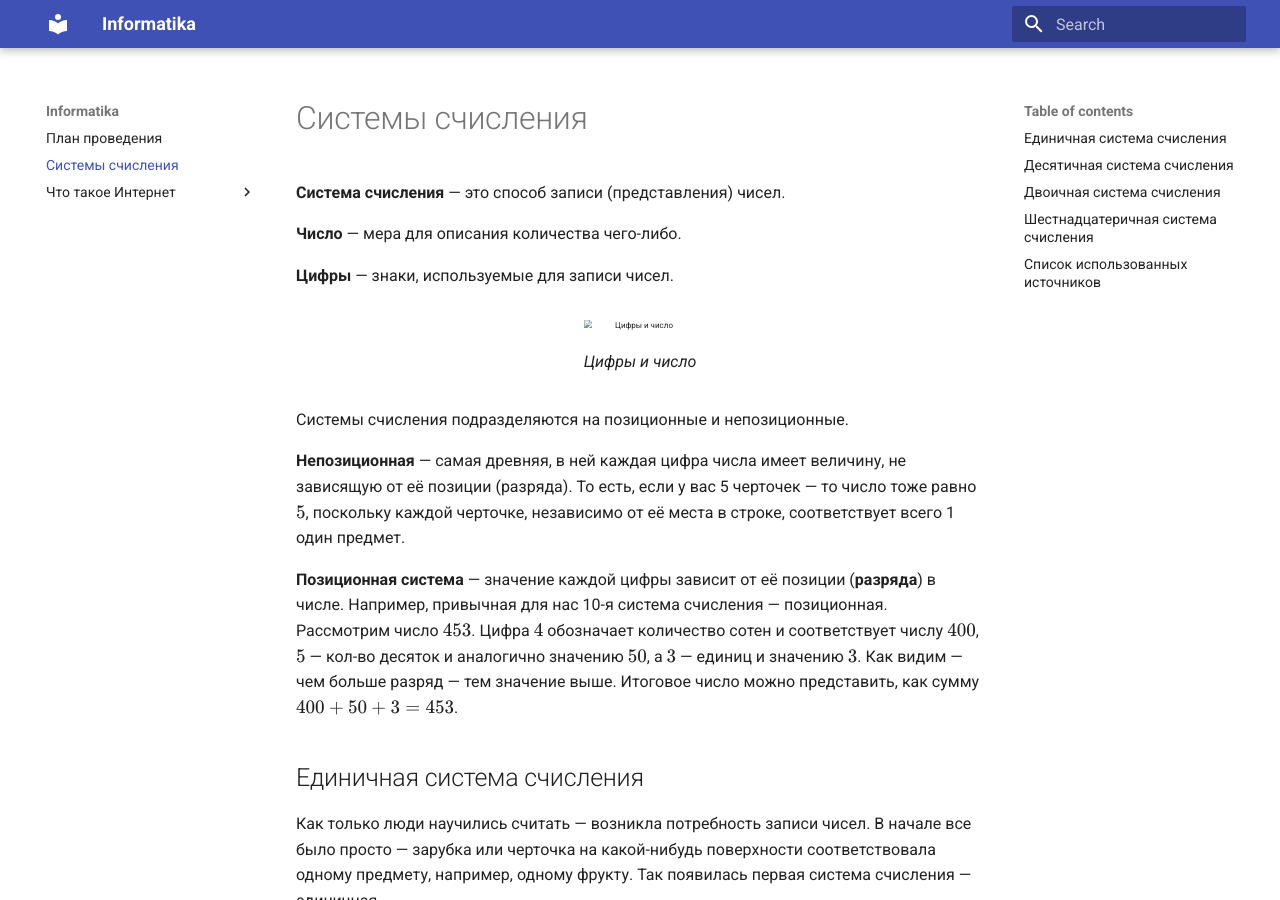
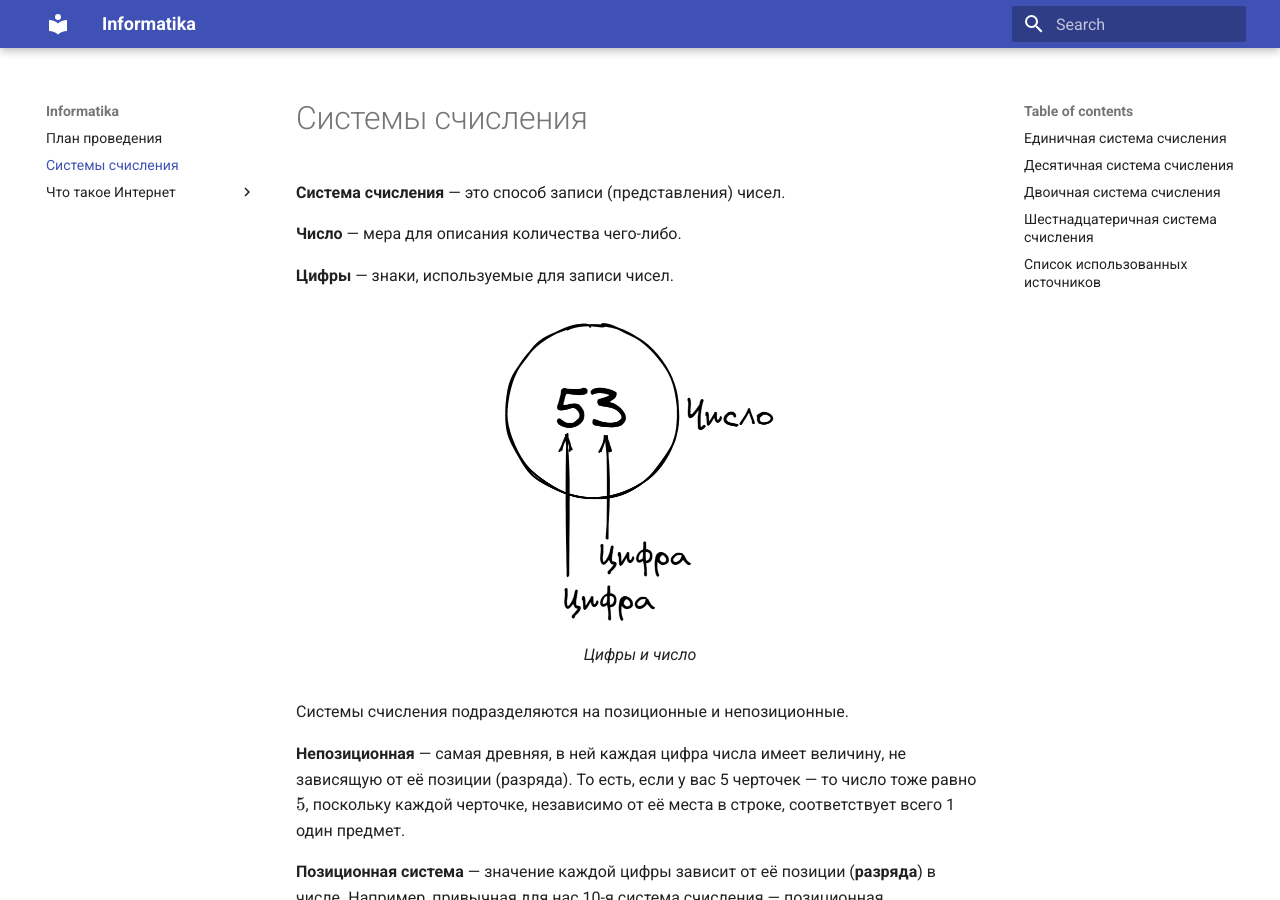
Before and after one commit to chabErch/Informatika, an MkDocs documentation site: the page built from docs/Системы счисления.md, in a window 1280 px wide and 900 px high. Built offline with MkDocs 1.6.1 and Material for MkDocs 9.7.7, drawn with Linux system fonts in a browser that asks for light colours.

Commit message:
replace img tag into raw md

```diff
--- a/docs/Системы счисления.md
+++ b/docs/Системы счисления.md
@@ -7,7 +7,7 @@
 **Цифры** — знаки, используемые для записи чисел.
 
 <figure markdown>
-  <img src="Системы счисления.assets/image-20220213173030031.png" alt="Цифры и число" style="zoom:50%;" />
+  ![Цифры и число](Системы счисления.assets/image-20220213173030031.png){ width=50% }
   <figcaption>Цифры и число</figcaption>
 </figure>
 
```
